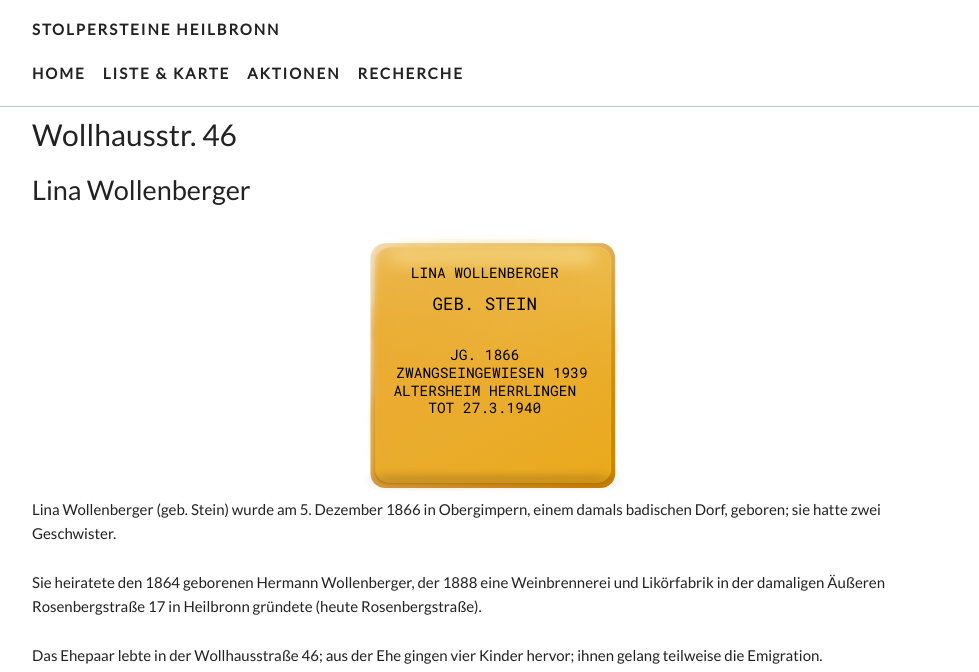
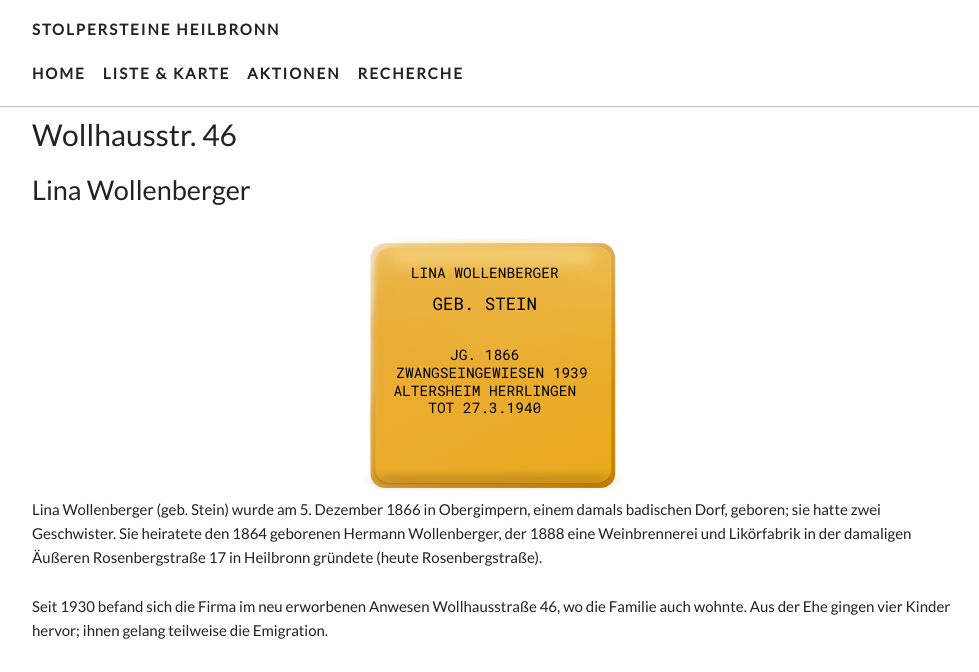
Before and after one commit to opendata-heilbronn/stolpersteine, a Jekyll site: the page built from _list/wollhausstr-46.markdown, in a window 1280 px wide and 1315 px high. Shown: the top 672 px of the window, without its empty margins (148-1127 px from the left). Built offline with Jekyll 4.4.1, drawn with Linux system fonts in a browser that asks for light colours; nearby versions of some CDN libraries; some web fonts are replaced.

Commit message:
Updated Wollhausstr 46

```diff
--- a/_list/wollhausstr-46.markdown
+++ b/_list/wollhausstr-46.markdown
@@ -17,11 +17,9 @@ x: 49.138877
 y: 9.226311
 ---
 
-Lina Wollenberger (geb. Stein) wurde am 5. Dezember 1866 in Obergimpern, einem damals badischen Dorf, geboren; sie hatte zwei Geschwister.
+Lina Wollenberger (geb. Stein) wurde am 5. Dezember 1866 in Obergimpern, einem damals badischen Dorf, geboren; sie hatte zwei Geschwister. Sie heiratete den 1864 geborenen Hermann Wollenberger, der 1888 eine Weinbrennerei und Likörfabrik in der damaligen Äußeren Rosenbergstraße 17 in Heilbronn gründete (heute Rosenbergstraße).
 
-Sie heiratete den 1864 geborenen Hermann Wollenberger, der 1888 eine Weinbrennerei und Likörfabrik in der damaligen Äußeren Rosenbergstraße 17 in Heilbronn gründete (heute Rosenbergstraße).
-
-Das Ehepaar lebte in der Wollhausstraße 46; aus der Ehe gingen vier Kinder hervor; ihnen gelang teilweise die Emigration.
+Seit 1930 befand sich die Firma im neu erworbenen Anwesen Wollhausstraße 46, wo die Familie auch wohnte. Aus der Ehe gingen vier Kinder hervor; ihnen gelang teilweise die Emigration.
 
 Hermann Wollenberger starb am 24. März 1932 in Heilbronn; er wurde auf dem jüdischen Friedhof im Breitenloch bestattet. Seine Witwe wurde am 1. August 1939 in das jüdische Altersheim in Herrlingen deportiert, wo sie am 27. März 1940 im Alter von 74 Jahren gestorben ist. Auch sie wurde auf dem jüdischen Friedhof im Breitenloch begraben.
 
```
